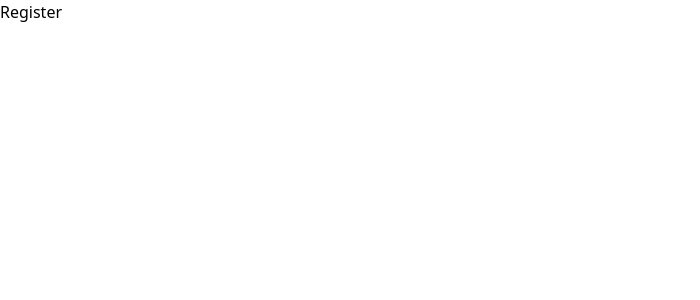
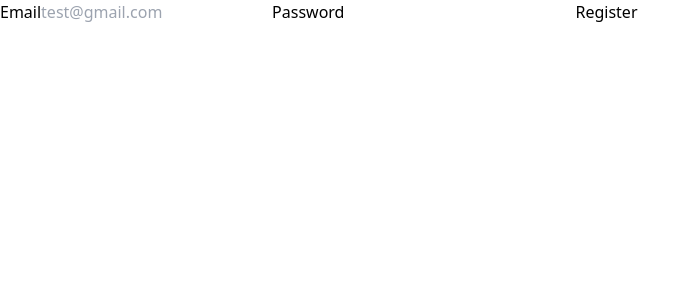
Before and after one commit to FrancoF2002/TPI-React-2023, a React (Vite) app in the folder TpiReact/: page /register in a window 1280 px wide. Shown: the top 300 px of the page, without its empty margins (0-700 px from the left). Built offline with nearby package versions, Linux system fonts and the light colour scheme.

Commit message:
[ADD] initial setup for register with firebase

```diff
--- a/TpiReact/src/App.jsx
+++ b/TpiReact/src/App.jsx
@@ -4,9 +4,11 @@ import { BrowserRouter, Routes, Route } from "react-router-dom";
 import Home from "./components/templates/Home/Home";
 import Login from "./components/organisms/Login/Login";
 import Register from "./components/organisms/Register/Register";
+import { AuthProvider } from "./context/authContext";
 
 function App() {
   return (
+    <AuthProvider>
       <BrowserRouter>
         <Routes>
           <Route path="/" element={<Home />} />
@@ -14,6 +16,7 @@ function App() {
           <Route path="/register" element={<Register />} />
         </Routes>
       </BrowserRouter>
+    </AuthProvider>
   );
 }
 
--- a/TpiReact/src/components/organisms/Register/Register.jsx
+++ b/TpiReact/src/components/organisms/Register/Register.jsx
@@ -1,6 +1,42 @@
+import { useState } from "react";
+import { useAuth } from "../../../context/authContext";
 const Register = () => {
+  const [user, setUser] = useState({ email: "", password: "" });
+
+  const { signUp } = useAuth();
+  const handleChange = ({ target: { name, value } }) => {
+    console.log(name, value);
+
+    setUser({ ...user, [name]: value });
+  };
+
+  const handleSubmit = (e) => {
+    e.preventDefault();
+
+    signUp(user.email, user.password)
+  };
+
   return (
-    <div>Register</div>
-  )
-}
-export default Register
+    <form onSubmit={handleSubmit}>
+      <label htmlFor="email">Email</label>
+
+      <input
+        type="email"
+        name="email"
+        placeholder="test@gmail.com"
+        onChange={handleChange}
+      />
+
+      <label htmlFor="password">Password</label>
+      <input
+        type="password"
+        name="password"
+        id="password"
+        onChange={handleChange}
+      />
+
+      <button>Register</button>
+    </form>
+  );
+};
+export default Register;
--- /dev/null
+++ b/TpiReact/src/context/authContext.jsx
@@ -0,0 +1,23 @@
+import { createContext, useContext } from "react";
+import { createUserWithEmailAndPassword } from "firebase/auth";
+import { auth } from "../firebase/firebase";
+
+export const authContext = createContext();
+
+// Custom Hook para facilitar el uso del context. Cuando se llame al mismo en los demas archivos, se agiliza un poco la llamada. Ej: const {user} = useAuth()
+export const useAuth = () => {
+  const context = useContext(authContext);
+
+  if (!context) throw new Error("There is no Auth Provider");
+  return context;
+};
+
+export const AuthProvider = ({ children }) => {
+  const signUp = (email, password) => {
+    createUserWithEmailAndPassword(auth, email, password);
+  };
+
+  return (
+    <authContext.Provider value={{ signUp }}>{children}</authContext.Provider>
+  );
+};
--- a/TpiReact/src/firebase/firebase.js
+++ b/TpiReact/src/firebase/firebase.js
@@ -1,5 +1,3 @@
-require("dotenv").config();
-// Import the functions you need from the SDKs you need
 import { initializeApp } from "firebase/app";
 import { getAuth } from "firebase/auth";
 import {
@@ -22,21 +20,18 @@ import {
   deleteDoc,
 } from "firebase/firestore";
 
-// TODO: Add SDKs for Firebase products that you want to use
-// https://firebase.google.com/docs/web/setup#available-libraries
-
-// Your web app's Firebase configuration
 const firebaseConfig = {
-  apiKey: process.env.REACT_APP_API_KEY,
-  authDomain: process.env.REACT_APP_AUTH_DOMAIN,
-  projectId: process.env.REACT_APP_PROJECT_ID,
-  storageBucket: process.env.REACT_APP_STORAGE_BUCKET,
-  messagingSenderId: process.env.REACT_APP_MESSAGING_SENDER_ID,
-  appId: process.env.REACT_APP_APP_ID,
+  apiKey: import.meta.env.VITE_API_KEY,
+  authDomain: import.meta.env.VITE_AUTH_DOMAIN,
+  projectId: import.meta.env.VITE_PROJECT_ID,
+  storageBucket: import.meta.env.VITE_STORAGE_BUCKET,
+  messagingSenderId: import.meta.env.VITE_MESSAGING_SENDER_ID,
+  appId: import.meta.env.VITE_APP_ID
 };
 
-// Initialize Firebase
-export const app = initializeApp(firebaseConfig);
-export const auth = getAuth(app);
-const db  = getFirestore(app);
-const storage  = getStorage(app);
+const app = initializeApp(firebaseConfig);
+const auth = getAuth(app);
+const db = getFirestore(app);
+const storage = getStorage(app);
+
+export { app, auth, db, storage };
```
Also changed, not shown: TpiReact/.eslintrc.cjs, 1 other file (tests, documents, lock files or other folders). Lines whose indentation alone changed are shown as unchanged.
